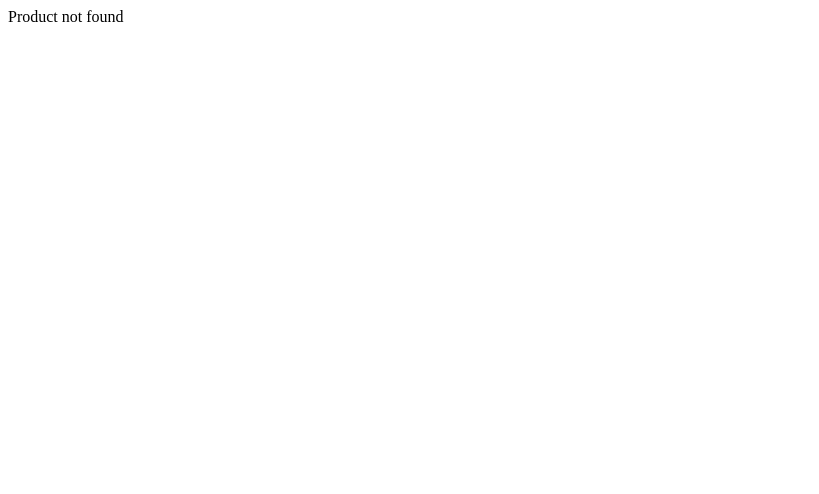
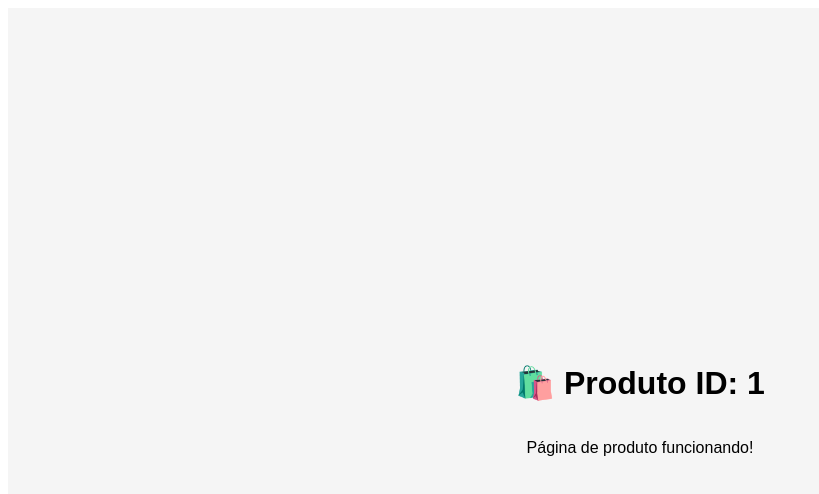
Before and after one commit to eliasgazzolli33-wq/DreamforgeAIi, a Next.js app: page /pruduct/1 in a window 1280 px wide. Before the commit this address had no page. Shown: the top 494 px of the page, without its empty margins (0-819 px from the left). Built offline with nearby package versions, Linux system fonts and the light colour scheme.

Commit message:
Update page.js

```diff
--- a/app/pruduct/[id]/page.js
+++ b/app/pruduct/[id]/page.js
@@ -1,18 +1,16 @@
-import { getProduct } from '../../../lib/products';
-import BotaoComprar from '../../components/BotaoComprar';
-
 export default function ProductPage({ params }) {
-  const product = getProduct(params.id);
-  if (!product) return <div>Product not found</div>;
-
   return (
-    <div className="max-w-4xl mx-auto p-6">
-      <h1 className="text-3xl font-bold">{product.name}</h1>
-      <img src={product.image} alt={product.name} className="w-full max-w-md mt-4" />
-      <p className="mt-4 text-gray-300">{product.short}</p>
-      <div className="mt-6">
-        <BotaoComprar id={product.id} name={product.name} price={product.price} />
-      </div>
-    </div>
+    <main style={{
+      display: "flex",
+      flexDirection: "column",
+      alignItems: "center",
+      justifyContent: "center",
+      height: "100vh",
+      fontFamily: "sans-serif",
+      background: "#f5f5f5"
+    }}>
+      <h1>🛍️ Produto ID: {params.id}</h1>
+      <p>Página de produto funcionando!</p>
+    </main>
   );
 }
```
